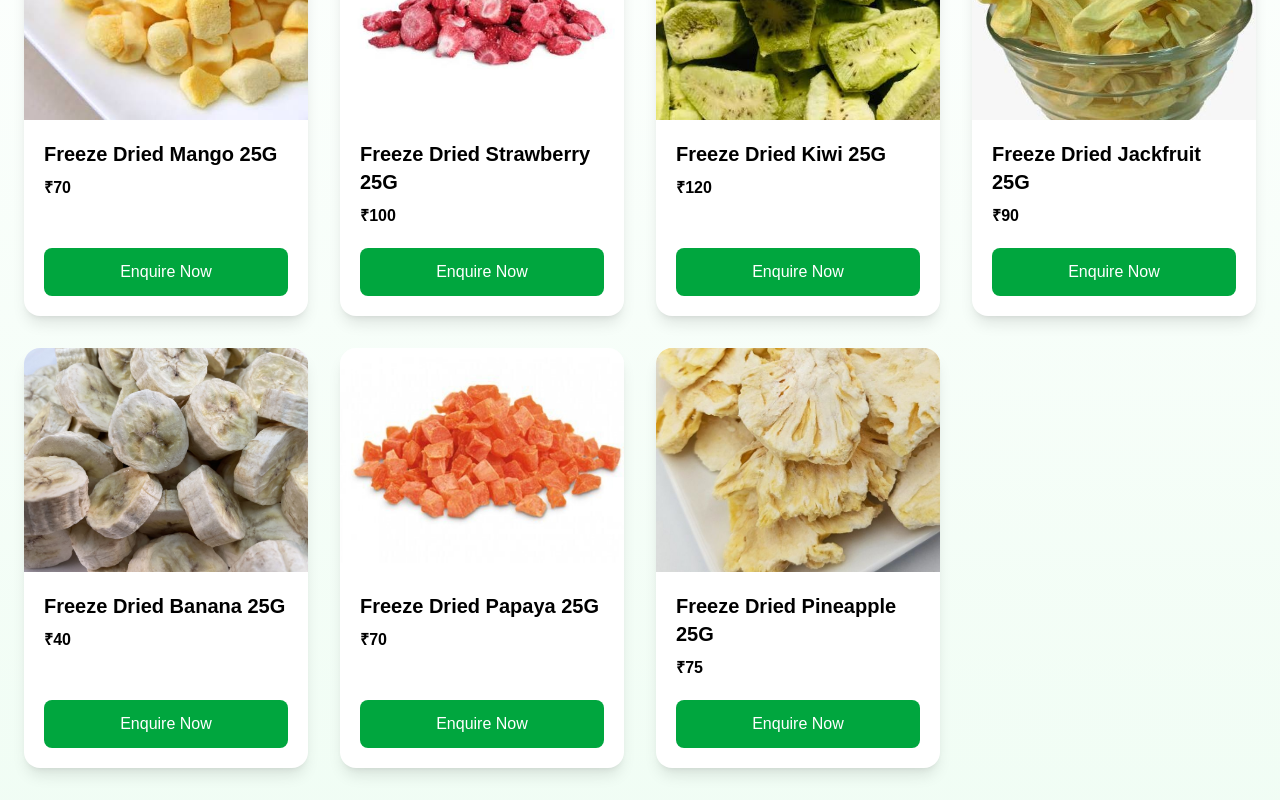
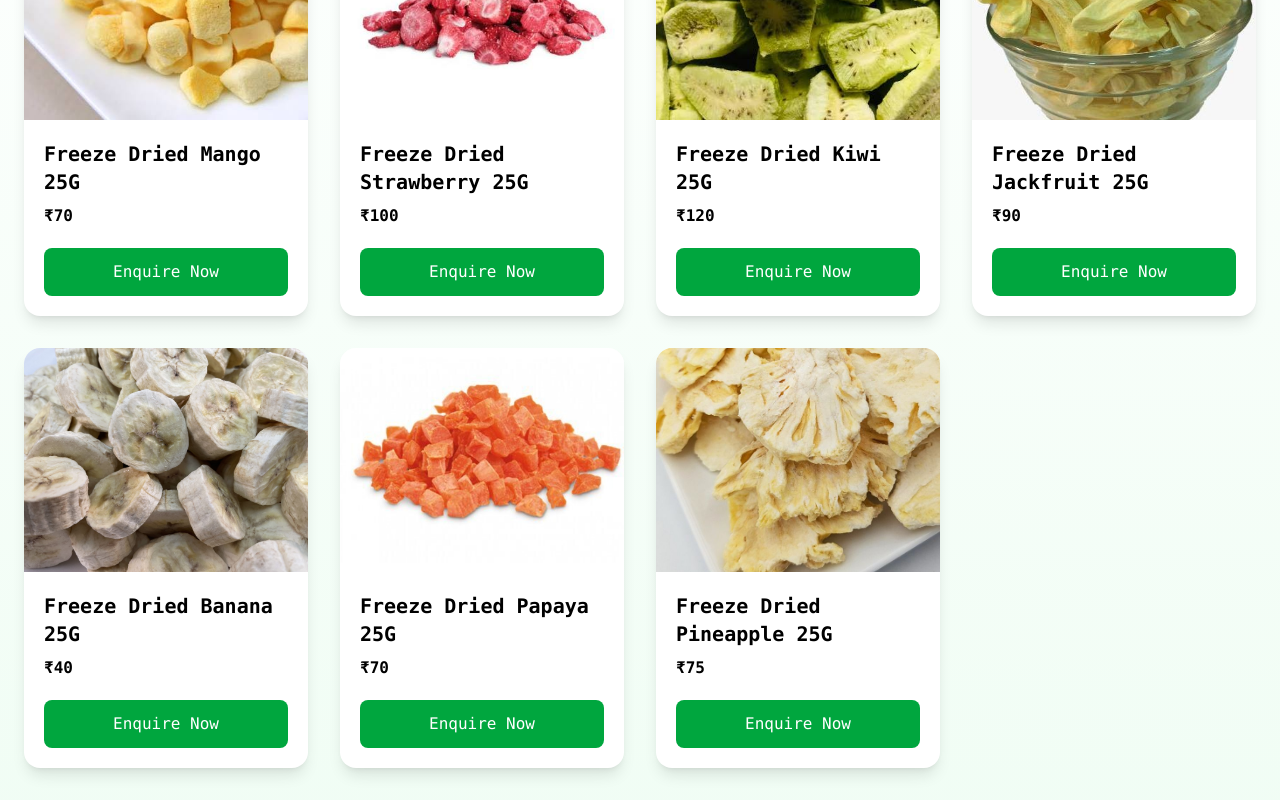
Before and after one commit to sabareshvsb/we3international, a Next.js app: page / in a window 1280 px wide. Shown: the part 1120-1920 px from the top of the page. Built offline with nearby package versions, Linux system fonts and the light colour scheme.

Commit message:
Products.tsx

```diff
--- a/app/components/Products.tsx
+++ b/app/components/Products.tsx
@@ -39,7 +39,7 @@ export default function Products() {
                 className="w-full h-56 object-cover"
               />
 
-              <div className="p-5 flex flex-col flex-grow font-jakarta">
+              <div className="p-5 flex flex-col flex-grow font-mono">
                 <h3 className="text-black text-xl font-bold">
                   {product.name}
                 </h3>
```
